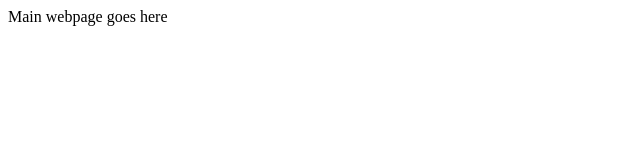
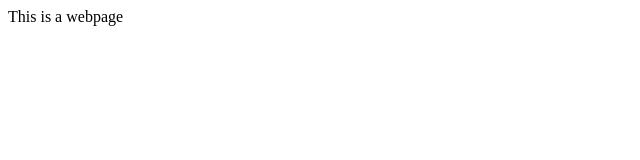
Before and after one commit to jayjariwala/RequestHeader, a website: page index.html in a window 1280 px wide. Shown: the full height of the page, 0-640 px from the left. Drawn offline with Linux system fonts and the light colour scheme.

Commit message:
headerparser done

```diff
--- a/index.html
+++ b/index.html
@@ -3,7 +3,6 @@
 
 </head>
 <body>
-
-  Main webpage goes here
+  This is a webpage
 </body>
 </html>
```
Also changed, not shown: package.json (added, +26 -0 lines), server.js (renamed from app.js, +3 -6 lines), 1 other file.
